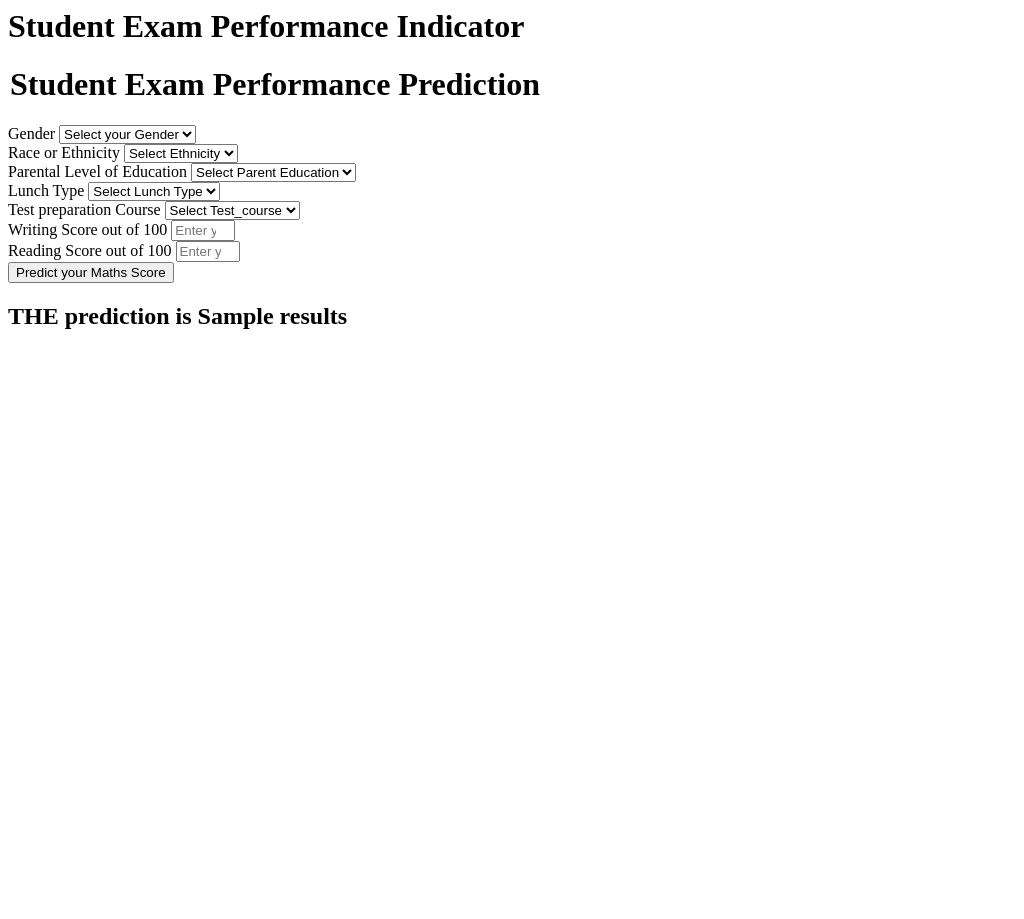
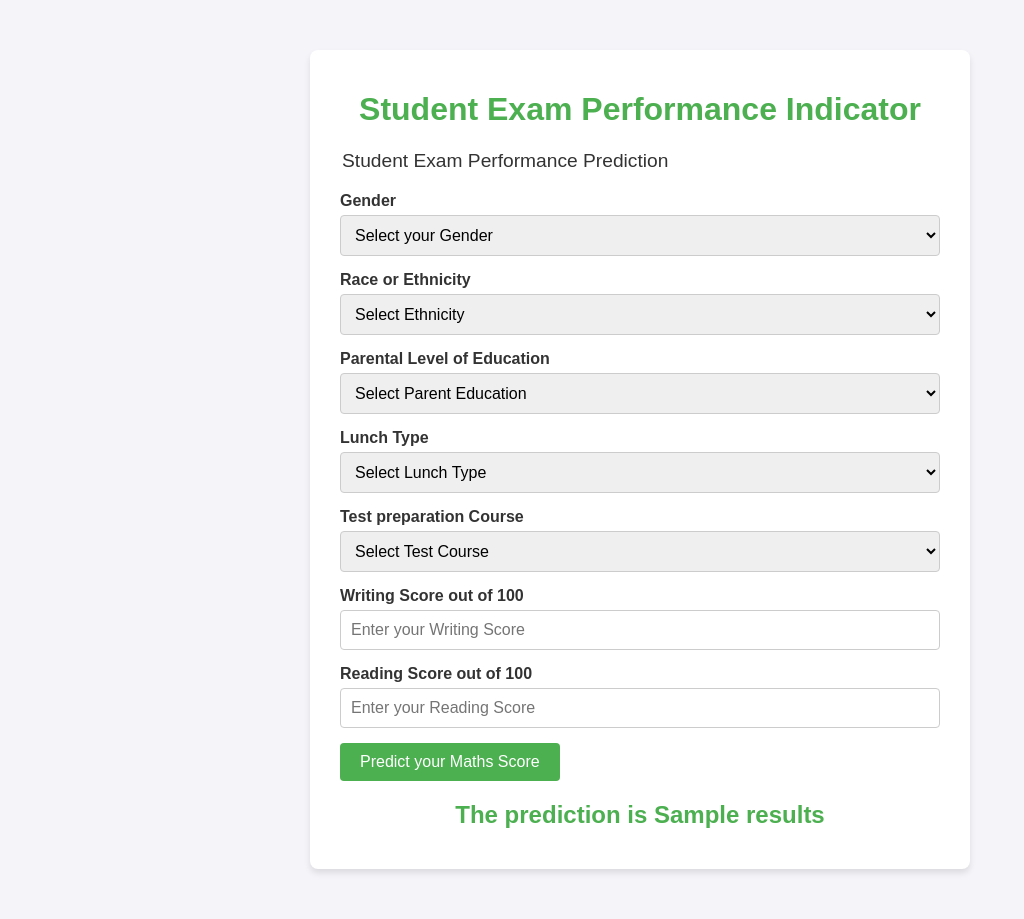
Before and after one commit to rahulkothuri/Student-Performance-ML-Project, a Flask app: template templates/home.html in a window 1280 px wide. Shown: the whole page, without its empty margins (0-1024 px from the left). Before the commit the page ends 329 px from the top, so only its background shows below. Run offline with Flask 3, Linux system fonts and the light colour scheme; the template is opened without the code that fills it: most values are stand-ins (such as "Sample title", 1, 10 or a date in 2020).

Commit message:
changed home page design

```diff
--- a/templates/home.html
+++ b/templates/home.html
@@ -1,111 +1,163 @@
-<html>
+<!DOCTYPE html>
+<html lang="en">
+<head>
+    <meta charset="UTF-8">
+    <meta name="viewport" content="width=device-width, initial-scale=1.0">
+    <title>Student Exam Performance Indicator</title>
+    <style>
+        /* General Reset */
+        body {
+            font-family: Arial, sans-serif;
+            margin: 0;
+            padding: 0;
+            background: #f4f4f9;
+            color: #333;
+        }
+
+        .login {
+            max-width: 600px;
+            margin: 50px auto;
+            background: #fff;
+            border-radius: 8px;
+            box-shadow: 0 4px 6px rgba(0, 0, 0, 0.1);
+            padding: 20px 30px;
+        }
+
+        h1 {
+            text-align: center;
+            color: #4CAF50;
+        }
+
+        form legend {
+            font-size: 1.2em;
+            color: #333;
+            margin-bottom: 20px;
+        }
+
+        .form-label {
+            font-weight: bold;
+            margin-bottom: 5px;
+            display: block;
+        }
+
+        .form-control {
+            width: 100%;
+            padding: 10px;
+            margin-bottom: 15px;
+            border: 1px solid #ccc;
+            border-radius: 4px;
+            box-sizing: border-box;
+            font-size: 16px;
+        }
+
+        .form-control:focus {
+            outline: none;
+            border-color: #4CAF50;
+            box-shadow: 0 0 5px rgba(76, 175, 80, 0.5);
+        }
+
+        .btn-primary {
+            background: #4CAF50;
+            color: white;
+            padding: 10px 20px;
+            border: none;
+            border-radius: 4px;
+            cursor: pointer;
+            font-size: 16px;
+            display: inline-block;
+        }
+
+        .btn-primary:hover {
+            background: #45a049;
+        }
+
+        h2 {
+            text-align: center;
+            margin-top: 20px;
+            color: #4CAF50;
+        }
+
+        @media (max-width: 768px) {
+            .login {
+                margin: 20px;
+                padding: 15px;
+            }
+
+            h1 {
+                font-size: 1.5em;
+            }
+
+            form legend {
+                font-size: 1em;
+            }
+        }
+    </style>
+</head>
 <body>
     <div class="login">
        <h1>Student Exam Performance Indicator</h1>
-
        <form action="{{ url_for('predict_datapoint')}}" method="post">
-        <h1>
             <legend>Student Exam Performance Prediction</legend>
-        </h1>
             <div class="mb-3">
                 <label class="form-label">Gender</label>
-            <select class="form-control" name="gender" placeholder="Enter you Gender" required>
+                <select class="form-control" name="gender" placeholder="Enter your Gender" required>
                     <option class="placeholder" selected disabled value="">Select your Gender</option>
-                <option value="male">
-                    Male
-                </option>
-                <option value="female">
-                    Female
-                </option>
+                    <option value="male">Male</option>
+                    <option value="female">Female</option>
                 </select>
             </div>
             <div class="mb-3">
                 <label class="form-label">Race or Ethnicity</label>
-            <select class="form-control" name="ethnicity" placeholder="Enter you ethnicity" required>
+                <select class="form-control" name="ethnicity" placeholder="Enter your ethnicity" required>
                     <option class="placeholder" selected disabled value="">Select Ethnicity</option>
-                <option value="group A">
-                    Group A
-                </option>
-                <option value="group B">
-                    Group B
-                </option>
-                <option value="group C">
-                    Group C
-                </option>
-                <option value="group D">
-                    Group D
-                </option>
-                <option value="group E">
-                    Group E
-                </option>
+                    <option value="group A">Group A</option>
+                    <option value="group B">Group B</option>
+                    <option value="group C">Group C</option>
+                    <option value="group D">Group D</option>
+                    <option value="group E">Group E</option>
                 </select>
             </div>
             <div class="mb-3">
                 <label class="form-label">Parental Level of Education</label>
-            <select class="form-control" name="parental_level_of_education"
-                placeholder="Enter you Parent Education" required>
+                <select class="form-control" name="parental_level_of_education" placeholder="Enter your Parent Education" required>
                     <option class="placeholder" selected disabled value="">Select Parent Education</option>
-                <option value="associate's degree">
-                    associate's degree
-                </option>
-                <option value="bachelor's degree">
-                    bachelor's degree
-                </option>
-                <option value="high school">
-                    high school
-                </option>
-                <option value="master's degree">
-                    master's degree
-                </option>
-                <option value="some college">
-                    some college
-                </option>
-                <option value="some high school">
-                    some high school
-                </option>
+                    <option value="associate's degree">associate's degree</option>
+                    <option value="bachelor's degree">bachelor's degree</option>
+                    <option value="high school">high school</option>
+                    <option value="master's degree">master's degree</option>
+                    <option value="some college">some college</option>
+                    <option value="some high school">some high school</option>
                 </select>
             </div>
             <div class="mb-3">
                 <label class="form-label">Lunch Type</label>
-            <select class="form-control" name="lunch" placeholder="Enter you Lunch" required>
+                <select class="form-control" name="lunch" placeholder="Enter your Lunch" required>
                     <option class="placeholder" selected disabled value="">Select Lunch Type</option>
-                <option value="free/reduced">
-                    free/reduced
-                </option>
-                <option value="standard">
-                    standard
-                </option>
+                    <option value="free/reduced">free/reduced</option>
+                    <option value="standard">standard</option>
                 </select>
             </div>
             <div class="mb-3">
                 <label class="form-label">Test preparation Course</label>
-            <select class="form-control" name="test_preparation_course" placeholder="Enter you Course"
-                required>
-                <option class="placeholder" selected disabled value="">Select Test_course</option>
-                <option value="none">
-                    None
-                </option>
-                <option value="completed">
-                    Completed
-                </option>
+                <select class="form-control" name="test_preparation_course" placeholder="Enter your Course" required>
+                    <option class="placeholder" selected disabled value="">Select Test Course</option>
+                    <option value="none">None</option>
+                    <option value="completed">Completed</option>
                 </select>
             </div>
             <div class="mb-3">
                 <label class="form-label">Writing Score out of 100</label>
-            <input class="form-control" type="number" name="reading_score"
-                placeholder="Enter your Reading score" min='0' max='100' />
+                <input class="form-control" type="number" name="reading_score" placeholder="Enter your Writing Score" min="0" max="100" required />
             </div>
             <div class="mb-3">
                 <label class="form-label">Reading Score out of 100</label>
-            <input class="form-control" type="number" name="writing_score"
-                placeholder="Enter your Reading Score" min='0' max='100' />
+                <input class="form-control" type="number" name="writing_score" placeholder="Enter your Reading Score" min="0" max="100" required />
             </div>
             <div class="mb-3">
-            <input class="btn btn-primary" type="submit" value="Predict your Maths Score" required />
+                <input class="btn btn-primary" type="submit" value="Predict your Maths Score" />
             </div>
         </form>
-    <h2>
-       THE  prediction is {{results}}
-    </h2>
-   <body>
+        <h2>The prediction is {{results}}</h2>
+    </div>
+</body>
 </html>
```
Lines whose indentation alone changed are shown as unchanged.
